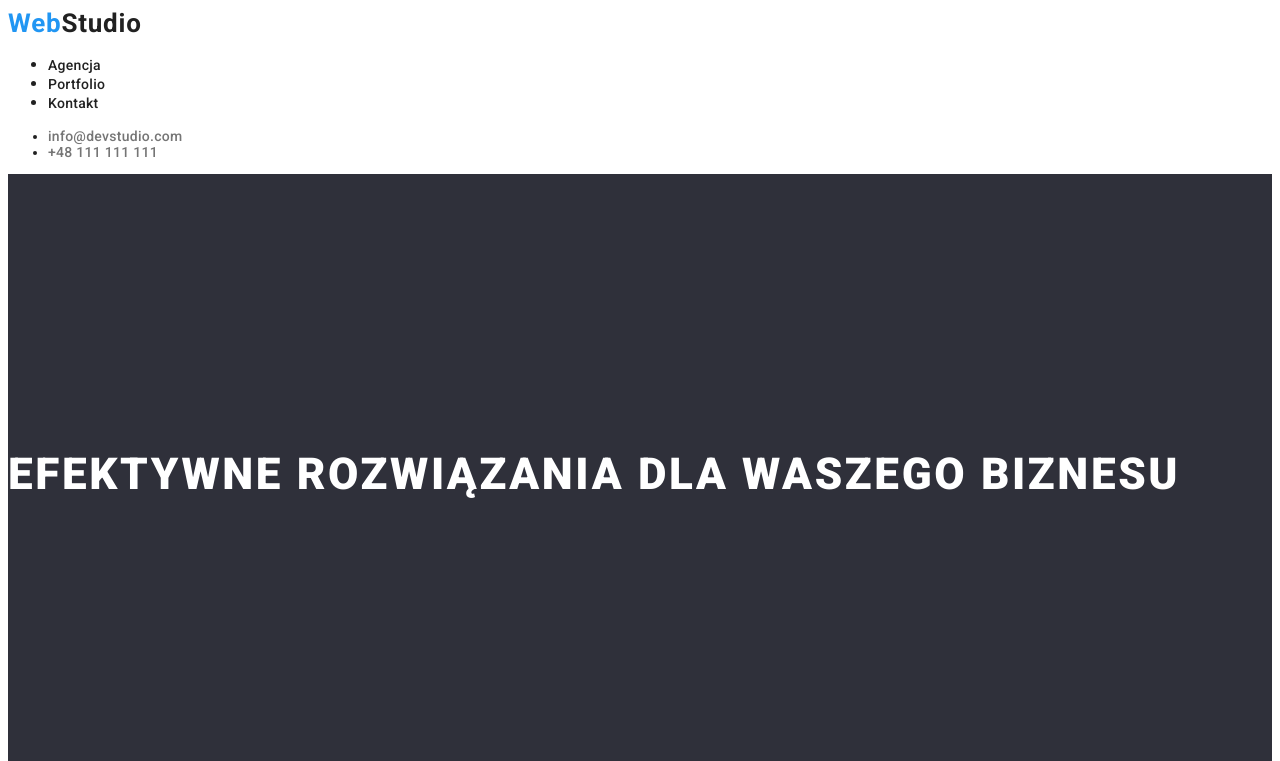
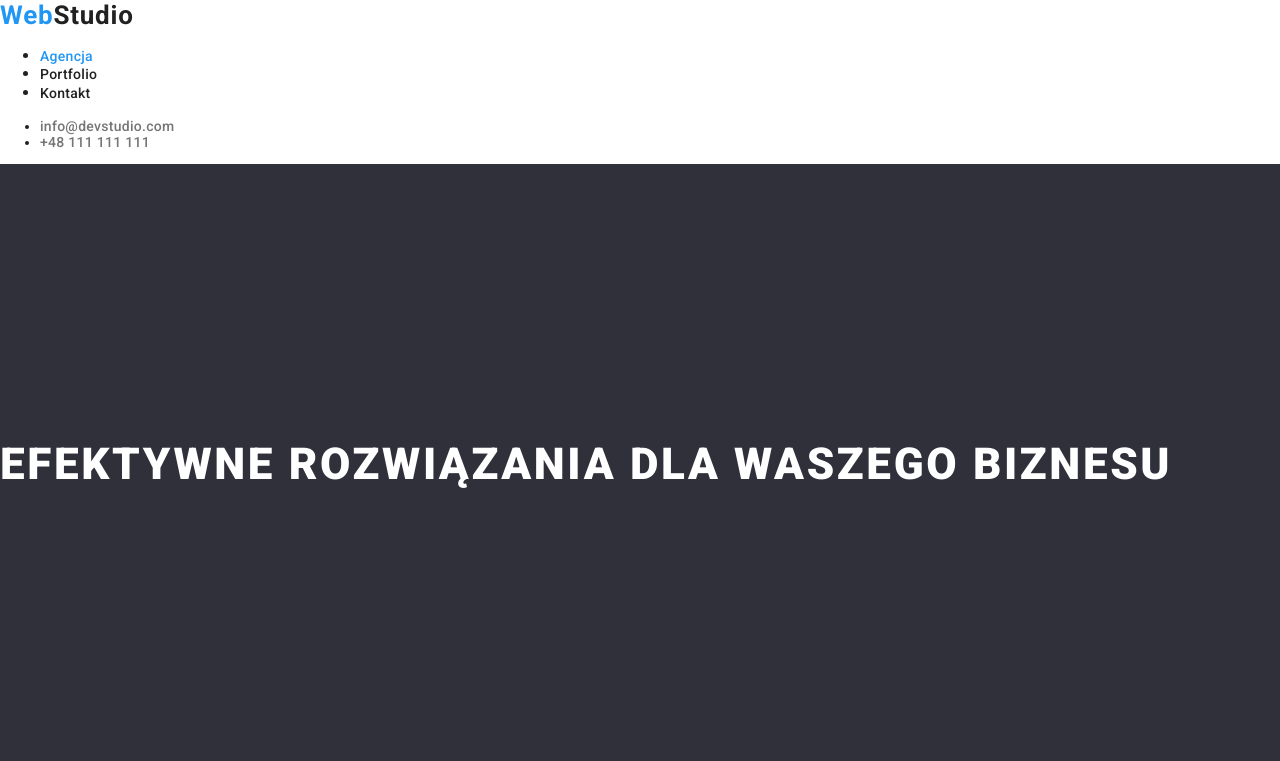
Before and after one commit to Adrianna3/goit-markup-hw-03, a plain HTML site: page index.html in a window 1280 px wide. Both pictures are taken after a click on the link "Agencja". Shown: the top 761 px of the page. Drawn offline with nearby package versions, Linux system fonts and the light colour scheme.

Commit message:
normalize

```diff
--- a/css/style.css
+++ b/css/style.css
@@ -95,7 +95,7 @@ a {
 .footer-mail:hover,
 .footer-mail:focus,
 .footer-phone-number:hover,
-.footer-phone-number:focus,{
+.footer-phone-number:focus{
     color:var(--main-color);
 }
 
@@ -135,7 +135,7 @@ color: #FFFFFF;
 
 
 
-}
+
 /*================END BUTTON================ */
 
 /*================NASZE ATUTY================ */
@@ -260,8 +260,10 @@ color: rgba(255, 255, 255, 0.6);
     letter-spacing: 0.03em;
     cursor: pointer;
     border: 0;
+    padding: 6px 22px;
+}
 
-}
+
 
 .model-btn-portfolio:hover,
 .model-btn-portfolio:focus{
--- a/index.html
+++ b/index.html
@@ -5,10 +5,12 @@
     <meta http-equiv="X-UA-Compatible" content="IE=edge" />
     <meta name="viewport" content="width=device-width, initial-scale=1.0" />
     <title>Document</title>
+   <link rel="stylesheet" href="https://cdnjs.cloudflare.com/ajax/libs/modern-normalize/1.1.0/modern-normalize.min.css">
     <link rel="preconnect" href="https://fonts.googleapis.com">
     <link rel="preconnect" href="https://fonts.gstatic.com" crossorigin>
     <link href="https://fonts.googleapis.com/css2?family=Raleway:wght@700&family=Roboto:wght@400;500;700;900&display=swap" rel="stylesheet">
      <link rel="stylesheet" href="css/style.css">
+
   </head>
 
 
```
Also changed, not shown: portfolio.html (renamed from css/portfolio.html, +1 -0 lines), images/image1.jpg (added), images/image10.jpg (added), images/image11.jpg (added), images/image12.jpg (added), images/image13.jpg (added), images/image14.jpg (added), images/image15.jpg (added), images/image16.jpg (added), images/image2.jpg (added), images/image3.jpg (added), images/image4.jpg (added), images/image5.jpg (added), images/image6.jpg (added), 3 more files, 1 other file.
